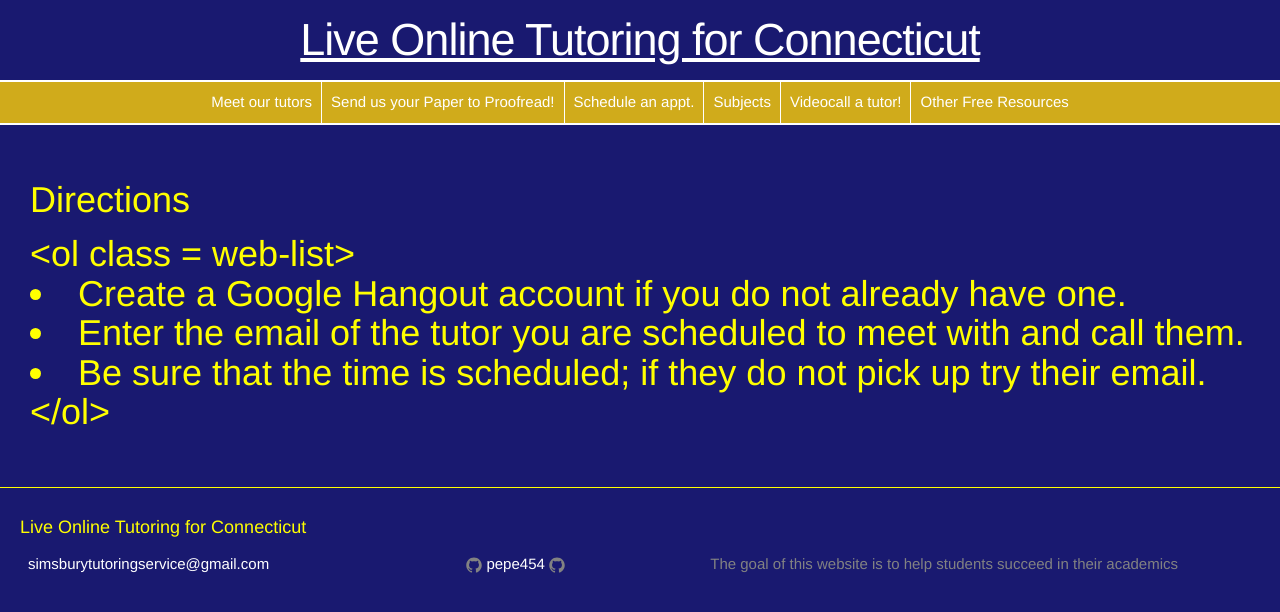
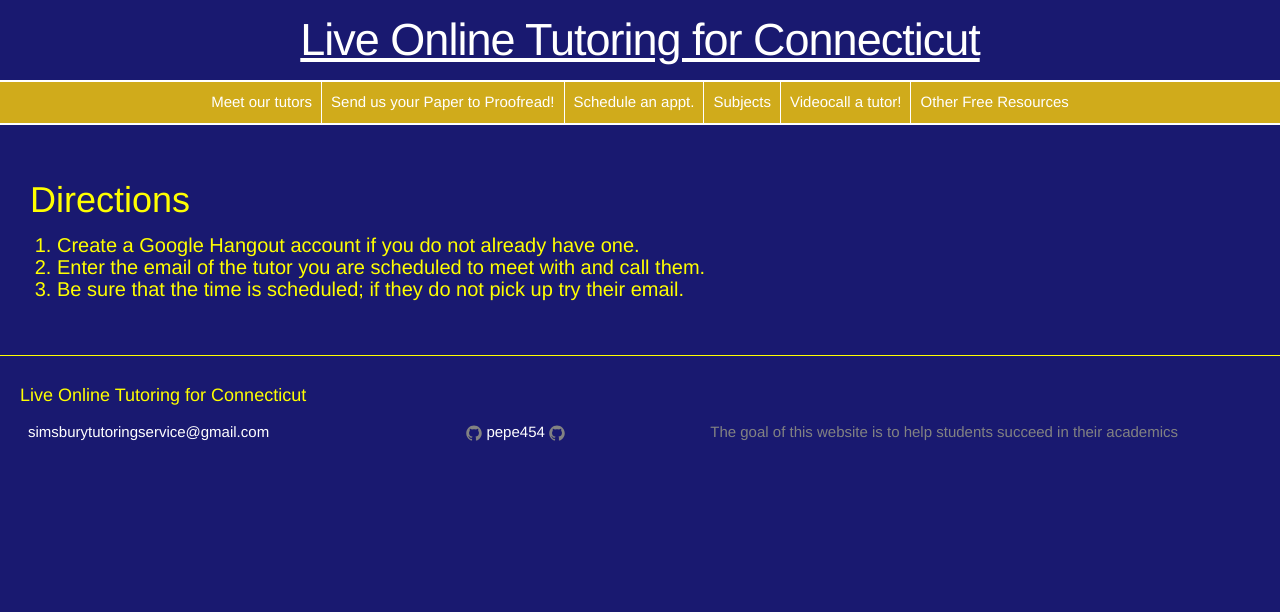
Before and after one commit to pepe454/pepe454.github.io, a Jekyll site: the page built from nav-bar/videocall.md, in a window 1280 px wide. Shown: the top 612 px of the page. Built offline with Jekyll 4.4.1, drawn with Linux system fonts in a browser that asks for light colours; comment, search, counter and statistics services are not loaded.

Commit message:
Update videocall.md

```diff
--- a/nav-bar/videocall.md
+++ b/nav-bar/videocall.md
@@ -5,7 +5,7 @@ permalink: /Videocall/
 ---
 
 <h1> Directions <h1>
-<ol class = web-list>
+<ol class = "web-list">
   <li>Create a Google Hangout account if you do not already have one.</li>
   <li>Enter the email of the tutor you are scheduled to meet with and call them.</li>
   <li>Be sure that the time is scheduled; if they do not pick up try their email.</li>
```
